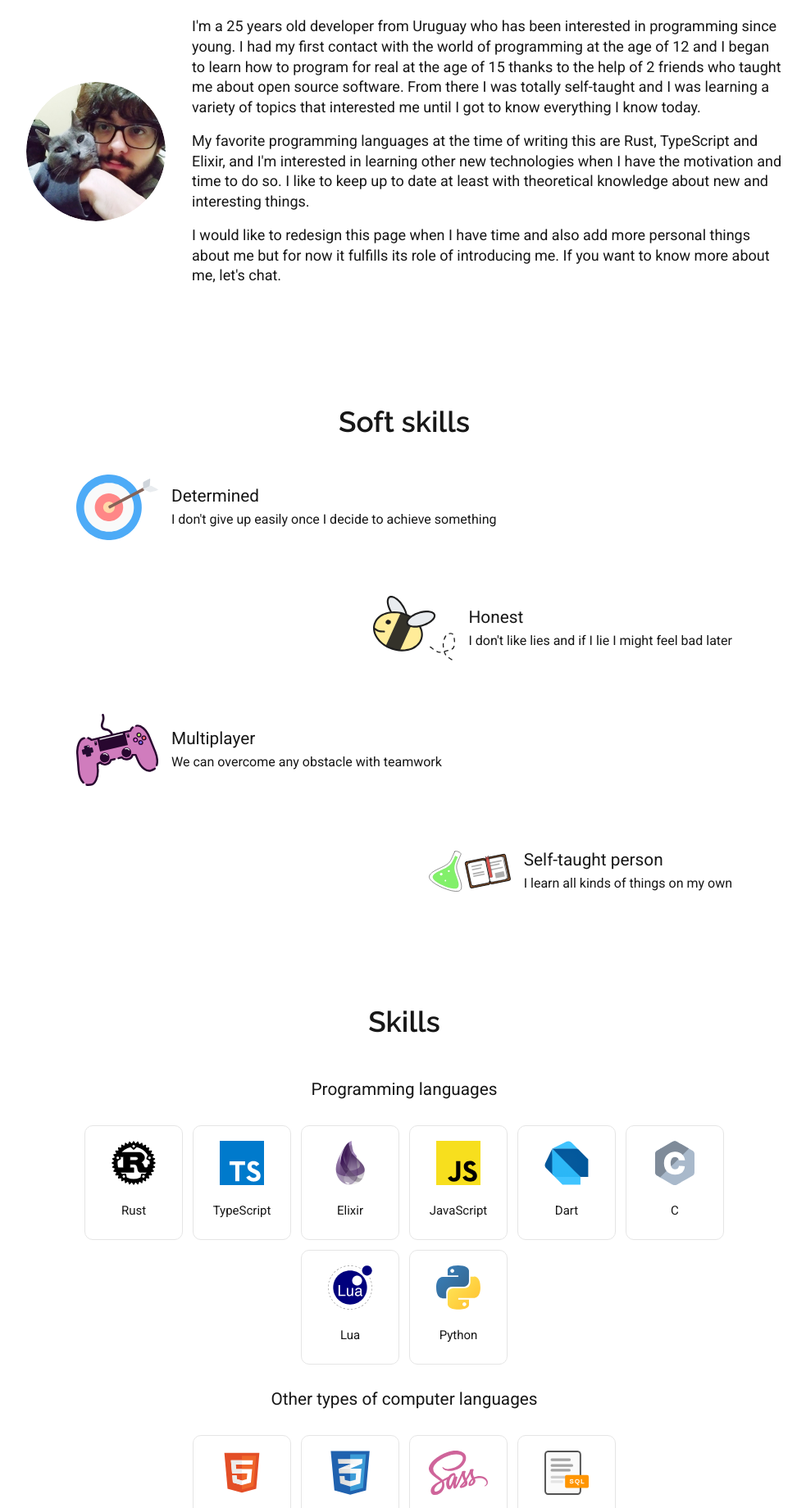
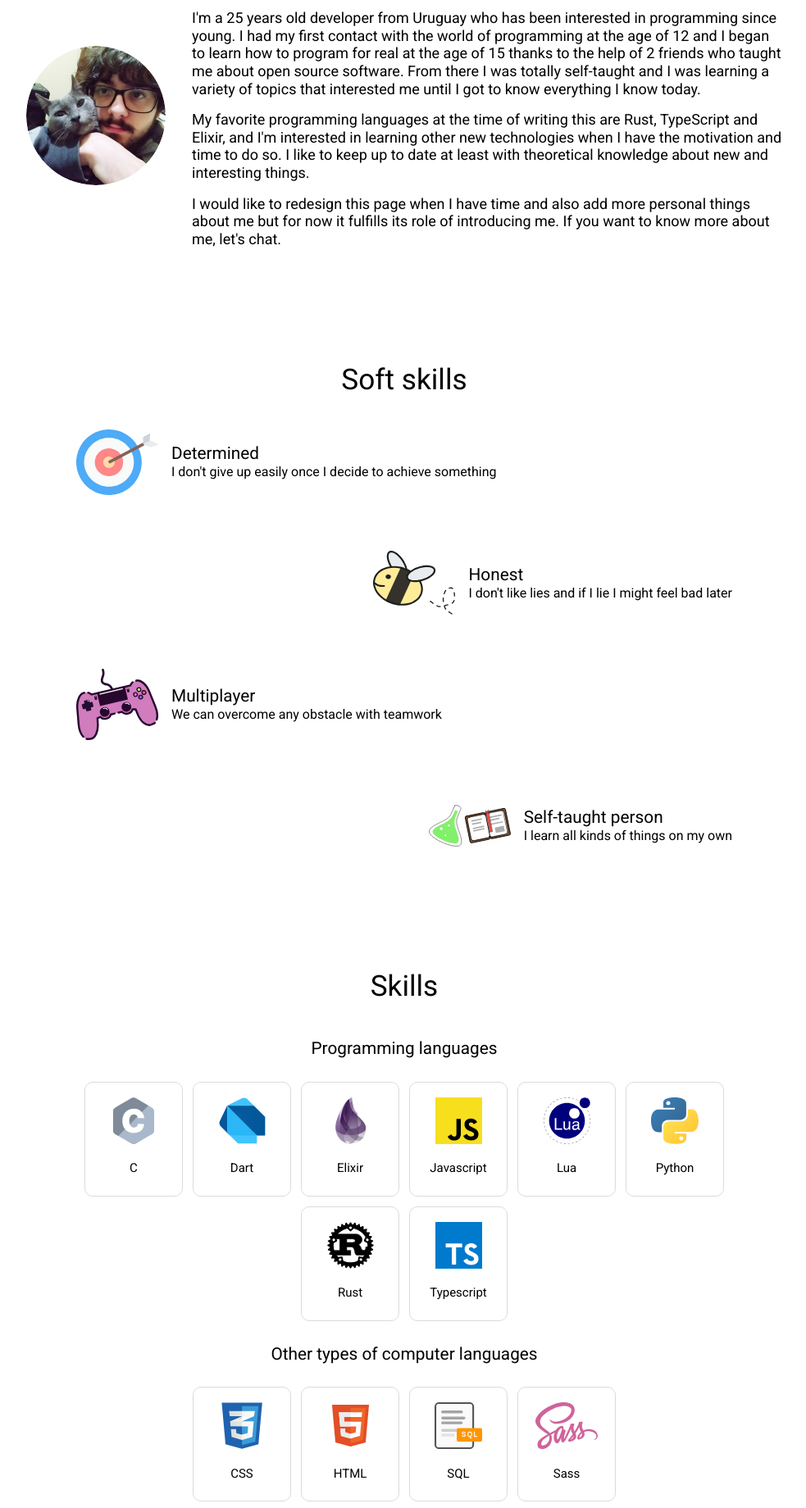
Before and after one commit to noxware/noxware.github.io, an Astro site: page / in a window 1280 px wide. Shown: the part 960-2800 px from the top of the page at 82% size, without its empty margins (147-1130 px from the left). Built offline with nearby package versions, Linux system fonts and the light colour scheme; Astro itself is replaced by a stand-in of ours.

Commit message:
fix fonts

```diff
--- a/src/components/SectionTitle.astro
+++ b/src/components/SectionTitle.astro
@@ -6,6 +6,6 @@ interface Props {
 const { class: className = "" } = Astro.props;
 ---
 
-<h2 class:list={["font-heading text-[1.7rem] font-semibold leading-tight sm:text-[2.2rem]", className]}>
+<h2 class:list={["text-[1.7em] font-normal leading-none min-[600px]:text-[2.2em]", className]}>
   <slot />
 </h2>
--- a/src/components/Skill.astro
+++ b/src/components/Skill.astro
@@ -8,10 +8,10 @@ interface Props {
 const { image, title, description } = Astro.props;
 ---
 
-<article class="m-[0.4em] flex h-[100px] w-20 flex-col items-center justify-end rounded-[10px] border border-neutral-200 bg-white p-[1.2em] text-[11px] sm:h-[130px] sm:w-[110px] sm:text-[15px] lg:h-[140px] lg:w-[120px]">
-  <img class="mb-auto h-0 w-full grow object-contain" src={image} alt={`${title} logo`} loading="lazy" />
-  <div class="mt-4 flex h-8 flex-col justify-center overflow-visible">
-    <span class="text-center leading-none">{title}</span>
+<article class="m-[0.4em] flex h-[100px] w-20 flex-col items-center justify-end rounded-[10px] border border-[#dbdbdb] bg-white p-[1.2em] text-[11px] min-[600px]:h-[130px] min-[600px]:w-[110px] min-[600px]:text-[15px] min-[1000px]:h-[140px] min-[1000px]:w-[120px]">
+  <img class="mb-auto h-0 w-full grow object-scale-down" src={image} alt={`${title} logo`} loading="lazy" />
+  <div class="mt-[1em] flex h-[2em] flex-col justify-center overflow-visible">
+    <span class="text-center leading-[1em]">{title}</span>
   </div>
-  {description && <span class="mt-0.5 text-center text-[0.8em] text-neutral-500">{description}</span>}
+  {description && <span class="mt-[0.2em] text-center text-[0.8em] text-[#757575]">{description}</span>}
 </article>
--- a/src/components/SkillCategory.astro
+++ b/src/components/SkillCategory.astro
@@ -10,7 +10,7 @@ const { title } = Astro.props;
 
 <Reveal direction="bottom" class="w-full max-w-[850px] first:[&_h3]:mt-0">
   <section class="w-full">
-    <h3 class="mb-6 mt-6 w-full text-center text-[1.2rem] leading-tight sm:text-[1.3rem]">{title}</h3>
+    <h3 class="mb-6 mt-6 w-full text-center text-[1.2em] font-normal leading-none min-[730px]:text-[1.3em]">{title}</h3>
     <div class="flex flex-row flex-wrap justify-center">
       <slot />
     </div>
--- a/src/components/SoftSkill.astro
+++ b/src/components/SoftSkill.astro
@@ -17,10 +17,10 @@ const revealClass = [
 
 <Reveal direction="bottom" class={revealClass}>
   <article class="flex max-w-full items-center">
-    <img class="mr-4 h-20 w-20 object-contain md:h-[100px] md:w-[100px]" src={image} alt="" loading="lazy" />
-    <div class="flex max-w-[400px] flex-col text-[0.9rem] sm:text-base">
-      <h3 class="mb-1 text-[1.3rem] leading-tight">{name}</h3>
-      <p class="leading-snug">{description}</p>
+    <img class="mr-4 h-20 w-20 object-scale-down min-[730px]:h-[100px] min-[730px]:w-[100px]" src={image} alt="" loading="lazy" />
+    <div class="flex max-w-[400px] flex-col text-[0.9em] min-[600px]:text-[1em]">
+      <h3 class="mb-[0.3rem] text-[1.3em] leading-none">{name}</h3>
+      <p>{description}</p>
     </div>
   </article>
 </Reveal>
--- a/src/islands/FakeCodeEditor.tsx
+++ b/src/islands/FakeCodeEditor.tsx
@@ -28,7 +28,7 @@ const FakeCodeEditor = forwardRef<HTMLDivElement, Props>(({ code, className = ""
           </g>
         </svg>
       </div>
-      <div className="text-xs leading-[1.4] md:text-sm" aria-label="Decorative Python code sample">
+      <div className="text-xs leading-[1.4] min-[730px]:text-sm" aria-label="Decorative Python code sample">
         {codeLines.map((line, lineIndex) => {
           const tokens = line.split("%");
 
--- a/src/sections/About.astro
+++ b/src/sections/About.astro
@@ -5,21 +5,21 @@ import SectionTitle from "../components/SectionTitle.astro";
 import me from "../assets/about-me/me.jpg";
 ---
 
-<section id="about" class="flex flex-col items-center justify-center px-8 py-8 md:py-28">
+<section id="about" class="flex flex-col items-center justify-center p-8 min-[730px]:py-28">
   <SectionTitle class="mb-6">About me</SectionTitle>
-  <div class="flex flex-col items-center justify-center md:max-w-[1000px] md:flex-row">
-    <Reveal direction="left" class="mb-8 h-[170px] w-[170px] shrink-0 md:mr-8 md:mb-0">
+  <div class="flex flex-col items-center justify-center min-[730px]:max-w-[1000px] min-[730px]:flex-row">
+    <Reveal direction="left" class="mb-8 h-[170px] w-[170px] shrink-0 min-[730px]:mr-8">
       <CircularAvatar image={me} alt="Franco Profeti" class="h-full w-full" />
     </Reveal>
     <Reveal direction="right">
       <blockquote class="max-w-[720px]">
-        <p class="mb-4 text-center leading-snug sm:text-[1.1rem] md:text-left md:text-lg">
+        <p class="mb-4 text-center leading-[1.2] min-[600px]:text-[1.1em] min-[730px]:text-left min-[730px]:text-[18px]">
           I'm a 25 years old developer from Uruguay who has been interested in programming since young. I had my first contact with the world of programming at the age of 12 and I began to learn how to program for real at the age of 15 thanks to the help of 2 friends who taught me about open source software. From there I was totally self-taught and I was learning a variety of topics that interested me until I got to know everything I know today.
         </p>
-        <p class="mb-4 text-center leading-snug sm:text-[1.1rem] md:text-left md:text-lg">
+        <p class="mb-4 text-center leading-[1.2] min-[600px]:text-[1.1em] min-[730px]:text-left min-[730px]:text-[18px]">
           My favorite programming languages at the time of writing this are Rust, TypeScript and Elixir, and I'm interested in learning other new technologies when I have the motivation and time to do so. I like to keep up to date at least with theoretical knowledge about new and interesting things.
         </p>
-        <p class="text-center leading-snug sm:text-[1.1rem] md:text-left md:text-lg">
+        <p class="text-center leading-[1.2] min-[600px]:text-[1.1em] min-[730px]:text-left min-[730px]:text-[18px]">
           I would like to redesign this page when I have time and also add more personal things about me but for now it fulfills its role of introducing me. If you want to know more about me, let's chat.
         </p>
       </blockquote>
--- a/src/sections/Intro.astro
+++ b/src/sections/Intro.astro
@@ -20,11 +20,11 @@ const code = [
 ---
 
 <section class="flex min-h-screen w-full flex-col">
-  <div class="flex flex-1 flex-col items-center justify-center bg-brand px-4 py-12 text-white sm:px-8">
-    <h1 class="mb-4 text-center font-heading text-[2.2rem] font-semibold leading-tight sm:text-[2.8rem] md:text-[3.2rem] xl:text-[4rem]">
+  <div class="flex flex-1 flex-col items-center justify-center bg-brand p-4 text-white min-[600px]:p-8">
+    <h1 class="mb-4 text-center font-heading text-[2.2em] font-semibold leading-none min-[500px]:text-[2.8em] min-[730px]:text-[3.2em] min-[1280px]:text-[4em]">
       Hi, I'm Franco Profeti
     </h1>
-    <p class="mb-4 text-center font-heading text-base font-semibold leading-tight text-neutral-200 sm:text-[1.2rem] md:mb-12 md:text-2xl lg:text-[1.7rem] xl:text-[1.8rem]">
+    <p class="mb-4 text-center font-heading text-[1em] font-semibold leading-none text-neutral-200 min-[500px]:text-[1.2em] min-[600px]:mb-12 min-[600px]:text-[1.5em] min-[1000px]:text-[1.7em] min-[1280px]:text-[1.8em]">
       A developer from Uruguay who likes cats and programming
     </p>
     <AnimatedCodeEditor code={code} cursor="%i%" speed={20} client:load />
--- a/src/sections/Skills.astro
+++ b/src/sections/Skills.astro
@@ -38,55 +38,55 @@ import english from "../assets/hlangs/en.png?url";
 import spanish from "../assets/hlangs/es.svg?url";
 ---
 
-<section id="skills" class="flex flex-col items-center px-4 pb-8 md:pb-28">
+<section id="skills" class="flex flex-col items-center p-4 min-[730px]:pb-28">
   <SectionTitle class="mb-6">Skills</SectionTitle>
 
   <SkillCategory title="Programming languages">
-    <Skill image={rust} title="Rust" />
-    <Skill image={typescript} title="TypeScript" />
+    <Skill image={c} title="C" />
+    <Skill image={dart} title="Dart" />
     <Skill image={elixir} title="Elixir" />
-    <Skill image={javascript} title="JavaScript" />
-    <Skill image={dart} title="Dart" />
-    <Skill image={c} title="C" />
+    <Skill image={javascript} title="Javascript" />
     <Skill image={lua} title="Lua" />
     <Skill image={python} title="Python" />
+    <Skill image={rust} title="Rust" />
+    <Skill image={typescript} title="Typescript" />
   </SkillCategory>
 
   <SkillCategory title="Other types of computer languages">
+    <Skill image={css} title="CSS" />
     <Skill image={html} title="HTML" />
-    <Skill image={css} title="CSS" />
+    <Skill image={sql} title="SQL" />
     <Skill image={sass} title="Sass" />
-    <Skill image={sql} title="SQL" />
   </SkillCategory>
 
-  <SkillCategory title="Other technologies of interest">
-    <Skill image={linux} title="Linux" />
-    <Skill image={git} title="Git" />
-    <Skill image={react} title="React" />
-    <Skill image={reactNative} title="React Native" />
-    <Skill image={tailwind} title="Tailwind" />
-    <Skill image={vue} title="Vue" />
+  <SkillCategory title="Other techologies of interest">
     <Skill image={alpine} title="Alpine.js" />
-    <Skill image={phoenix} title="Phoenix" />
+    <Skill image={arduino} title="Arduino" />
+    <Skill image={bevy} title="Bevy" />
     <Skill image={express} title="Express" />
     <Skill image={firebase} title="Firebase" />
     <Skill image={flutter} title="Flutter" />
-    <Skill image={bevy} title="Bevy" />
+    <Skill image={gimp} title="Gimp" />
+    <Skill image={git} title="Git" />
+    <Skill image={linux} title="Linux" />
+    <Skill image={phoenix} title="Phoenix" />
     <Skill image={puppeteer} title="Puppeteer" />
     <Skill image={raspberryPi} title="Raspberry Pi" />
-    <Skill image={arduino} title="Arduino" />
-    <Skill image={gimp} title="Gimp" />
+    <Skill image={reactNative} title="React Native" />
+    <Skill image={react} title="React" />
+    <Skill image={tailwind} title="Tailwind" />
+    <Skill image={vue} title="Vue" />
   </SkillCategory>
 
   <SkillCategory title="Databases">
+    <Skill image={mongo} title="MongoDB" />
+    <Skill image={mysql} title="MySQL" />
     <Skill image={postgres} title="PostgreSQL" />
     <Skill image={sqlite} title="SQLite" />
-    <Skill image={mysql} title="MySQL" />
-    <Skill image={mongo} title="MongoDB" />
   </SkillCategory>
 
   <SkillCategory title="Human languages">
+    <Skill image={english} title="English" description="Intermediate" />
     <Skill image={spanish} title="Spanish" description="Native" />
-    <Skill image={english} title="English" description="Intermediate" />
   </SkillCategory>
 </section>
--- a/src/sections/SoftSkills.astro
+++ b/src/sections/SoftSkills.astro
@@ -7,9 +7,9 @@ import honesty from "../assets/soft/honesty.svg?url";
 import teamwork from "../assets/soft/teamwork.svg?url";
 ---
 
-<section class="flex flex-col items-center justify-center px-8 py-8 md:pb-28">
+<section class="flex flex-col items-center justify-center p-8 min-[730px]:pb-28">
   <SectionTitle class="mb-8">Soft skills</SectionTitle>
-  <div class="flex flex-col items-center justify-center md:max-w-[800px] md:flex-row md:flex-wrap">
+  <div class="flex flex-col items-center justify-center min-[730px]:max-w-[800px] min-[730px]:flex-row min-[730px]:flex-wrap">
     <SoftSkill image={determination} name="Determined" description="I don't give up easily once I decide to achieve something" />
     <SoftSkill image={honesty} name="Honest" description="I don't like lies and if I lie I might feel bad later" align="right" />
     <SoftSkill image={teamwork} name="Multiplayer" description="We can overcome any obstacle with teamwork" />
--- a/src/styles/global.css
+++ b/src/styles/global.css
@@ -16,8 +16,9 @@ body {
   min-height: 100vh;
   margin: 0;
   background: #ffffff;
-  color: #171717;
+  color: #000000;
   font-family: var(--font-sans);
+  line-height: 1;
   -webkit-font-smoothing: antialiased;
   -moz-osx-font-smoothing: grayscale;
 }
```
